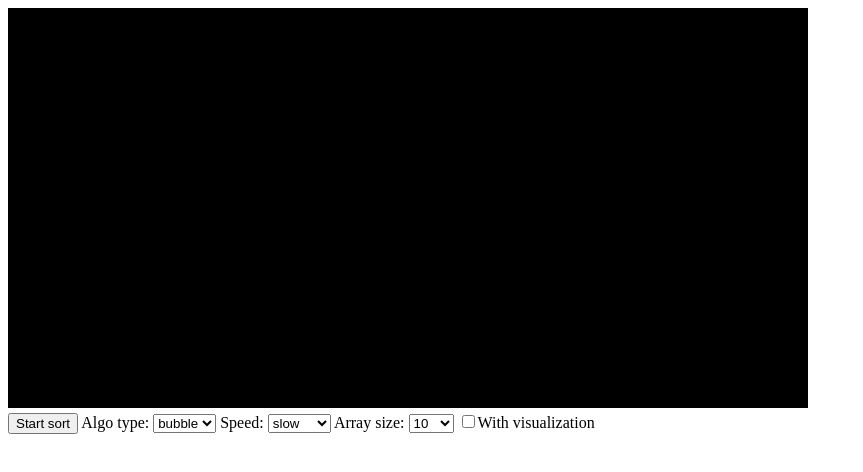
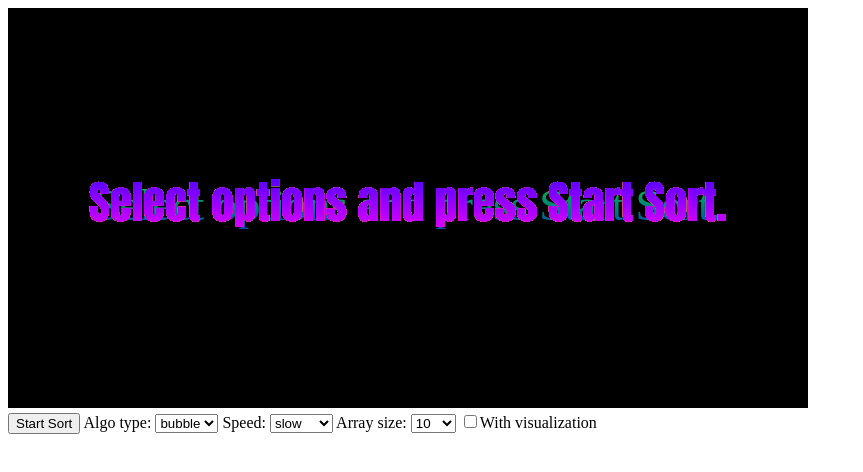
Before and after one commit to MichalObi/sorting-visualization-rust-canvas, a website built with webpack: page index.html in a window 1280 px wide. Shown: the whole page, without its empty margins (0-863 px from the left). Built offline with nearby package versions, Linux system fonts and the light colour scheme.

Commit message:
Add welcome msg on canvas after first render

```diff
--- a/index.html
+++ b/index.html
@@ -9,7 +9,7 @@
 <body>
   <canvas id="canvas" width="800" height="400"></canvas>
   <div class="actions">
-    <button id="start">Start sort</button>
+    <button id="start">Start Sort</button>
     <label for="algo-type">Algo type: </label>
     <select id="algo-type">
       <option value="bubble">bubble</option>
--- a/script.js
+++ b/script.js
@@ -11,29 +11,97 @@ const $algoSelect = document.getElementById('algo-type'),
   bcgColor = '#000',
   fontColor = '#FFF',
   textFont = '28px serif',
+  welcomeMsg = 'Select options and press Start Sort.',
   speedInMs = {
     slow: 500,
     normal: 250,
     fast: 0
-  }
+  },
+  colorStops = [{
+      color: "#FF0000",
+      stopPercent: 0
+    },
+    {
+      color: "#FFFF00",
+      stopPercent: .125
+    },
+    {
+      color: "#00FF00",
+      stopPercent: .375
+    },
+    {
+      color: "#0000FF",
+      stopPercent: .625
+    },
+    {
+      color: "#FF00FF",
+      stopPercent: .875
+    },
+    {
+      color: "#FF0000",
+      stopPercent: 1
+    }
+  ];
 
 let sortArrays = {},
-  withVisual = null;
+  withVisual = null,
+  welcomeAnimationIntervalId = null;
 
 webassembly_js.then(wasmModule => {
 
+  const drawWelcomeAnimation = () => {
+
+    ctx.font = '45px impact'
+    ctx.textAlign = 'center';
+    ctx.textBaseline = 'middle';
+
+    const metrics = ctx.measureText(welcomeMsg),
+      textWidth = metrics.width,
+      xPosition = canvasWidth / 2,
+      yPosition = canvasHeight / 2,
+      gradient = ctx.createLinearGradient(xPosition, 0, xPosition, canvasHeight);
+
+    for (let i = 0; i < colorStops.length; i++) {
+      let tmpColorStop = colorStops[i],
+        tmpColor = tmpColorStop.color,
+        tmpStopPercent = tmpColorStop.stopPercent;
+
+      gradient.addColorStop(tmpStopPercent, tmpColor);
+
+      tmpStopPercent += .015;
+
+      if (tmpStopPercent > 1) tmpStopPercent = 0;
+
+      tmpColorStop.stopPercent = tmpStopPercent;
+      colorStops[i] = tmpColorStop;
+    }
+
+
+    ctx.fillStyle = gradient;
+    ctx.fillText(welcomeMsg, xPosition, yPosition);
+  }
+
+  const drawWelcomeMsg = () => {
+    welcomeAnimationIntervalId = setInterval(() => {
+      drawWelcomeAnimation();
+    }, 20);
+  };
+
   const prepareConfig = () => {
     withVisual = $withVisualCheckbox.checked;
+
     const algoType = $algoSelect.options[$algoSelect.selectedIndex].value,
       shuffle = arr => arr.sort(() => Math.random() - 0.5),
       length = parseInt($sizeSelect.options[$sizeSelect.selectedIndex].value),
       speed = speedInMs[$speedSelect.options[$speedSelect.selectedIndex].value],
-      initialArray = Array(length).fill().map((v, i) => i + 1);
-    shuffledArray = shuffle(initialArray.slice());
+      initialArray = Array(length).fill().map((v, i) => i + 1),
+      shuffledArray = shuffle(initialArray.slice());
+
     sortArrays = {
       initialArray,
       shuffledArray
     };
+
     return {
       algoType,
       withVisual,
@@ -52,6 +120,11 @@ webassembly_js.then(wasmModule => {
       selectedAlgoType = appContext.get_algo_type();
 
     $startBtn.disabled = true;
+
+    clearInterval(welcomeAnimationIntervalId);
+
+    ctx.textAlign = 'start';
+    ctx.textBaseline = 'alphabetic';
 
     if (withVisual) {
       appContext.sort();
@@ -88,4 +161,6 @@ webassembly_js.then(wasmModule => {
   ctx.fillRect(0, 0, canvasWidth, canvasHeight);
 
   $startBtn.addEventListener('click', sortStart);
+
+  drawWelcomeMsg();
 });
```
Also changed, not shown: 1 other file.
